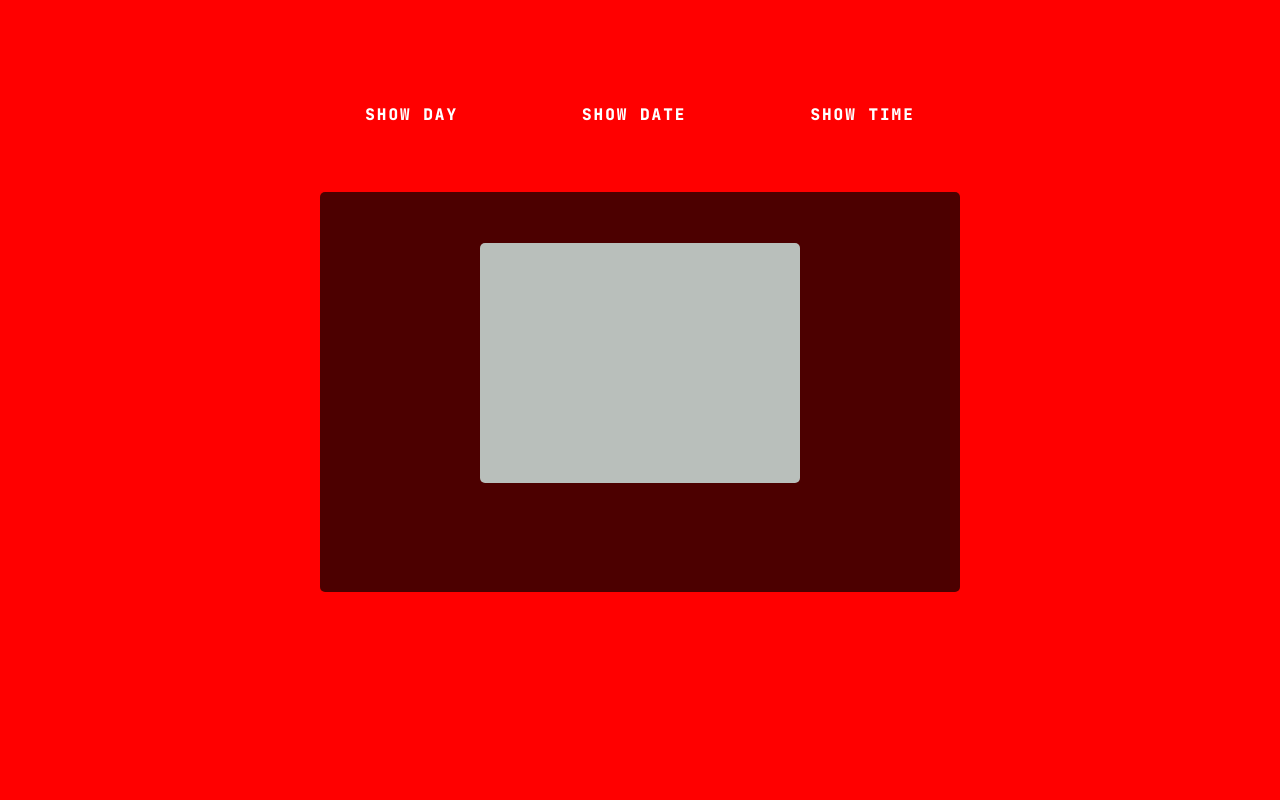
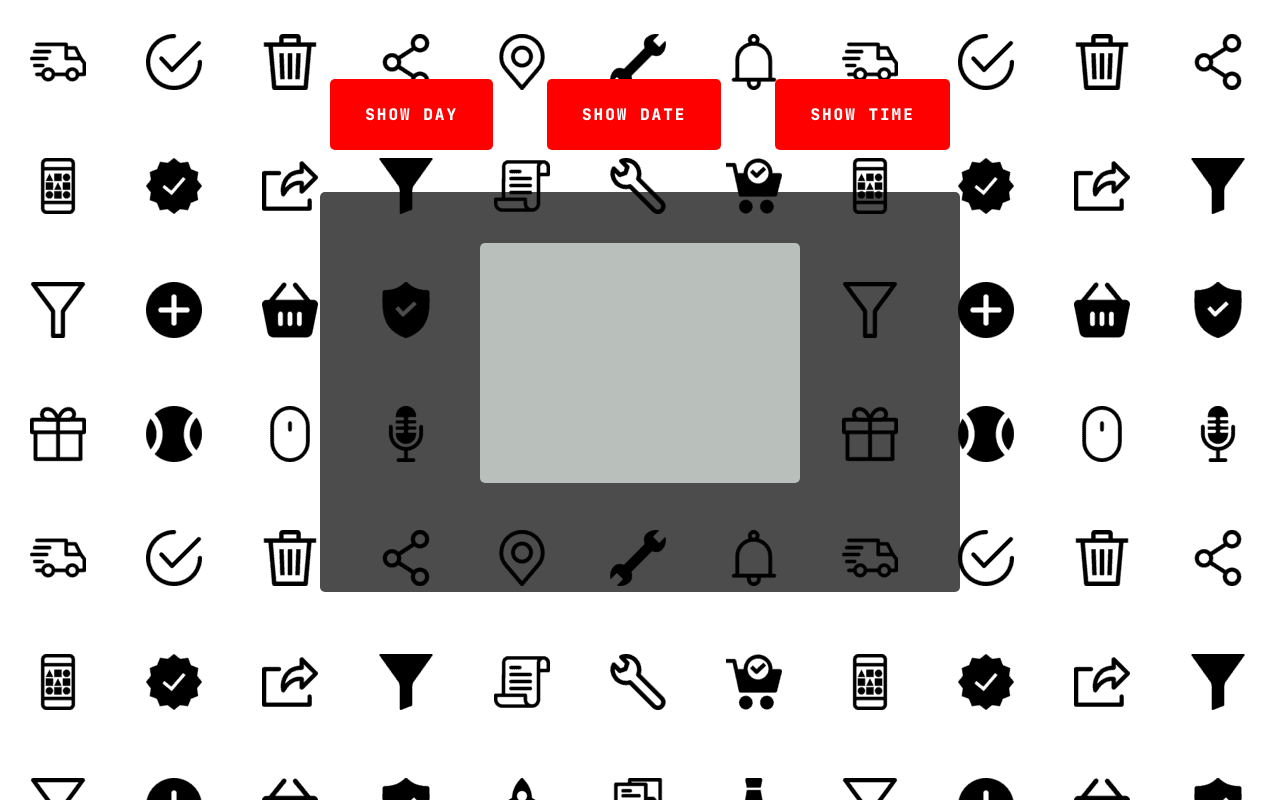
Before and after one commit to Kepitss/Show-day-date-time, a plain HTML site: page index.html in a window 1280 px wide. Drawn offline with Linux system fonts and the light colour scheme.

```diff
--- a/style.css
+++ b/style.css
@@ -6,8 +6,7 @@
 }
 
 body {
-  /* background: url('background-digital-clock.png');  */
-  background-color: red;
+	background: url("background-digital-clock.png");
 }
 
 .container {
```
Lines whose indentation alone changed are shown as unchanged.
